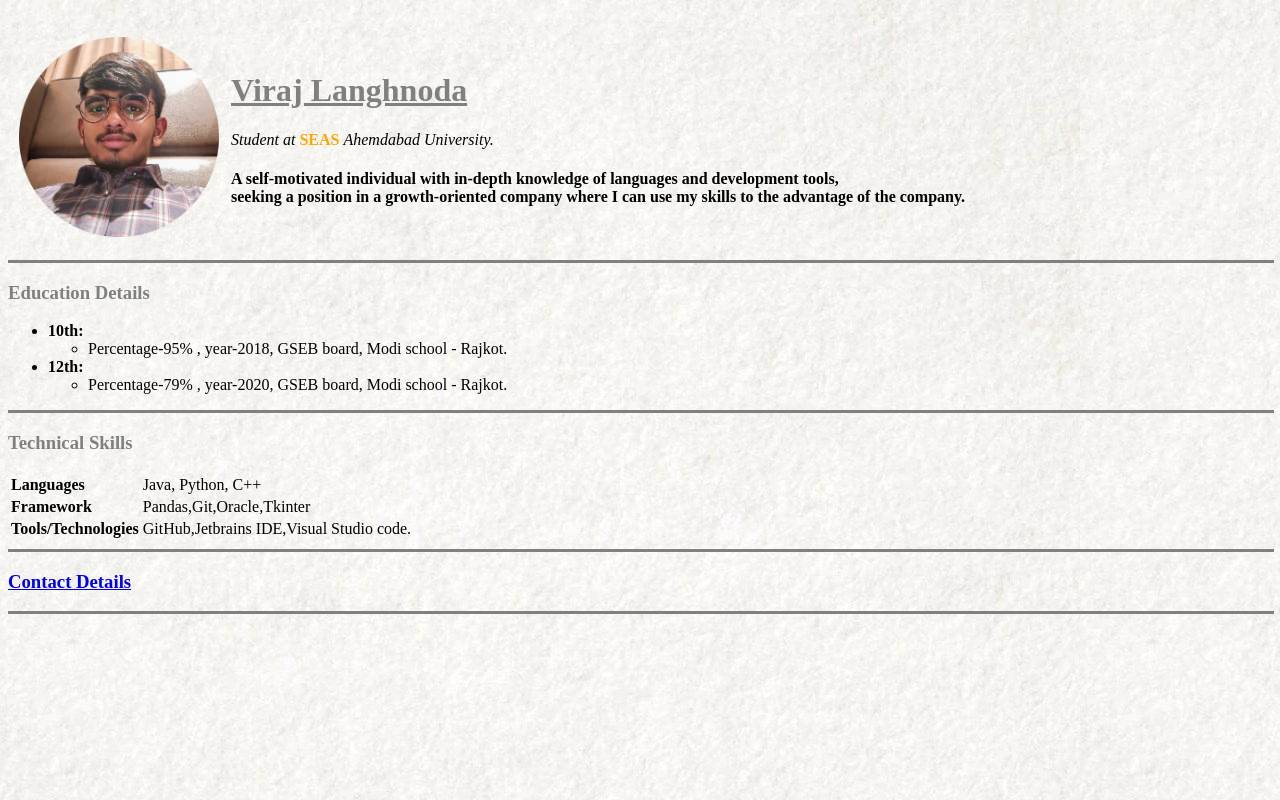
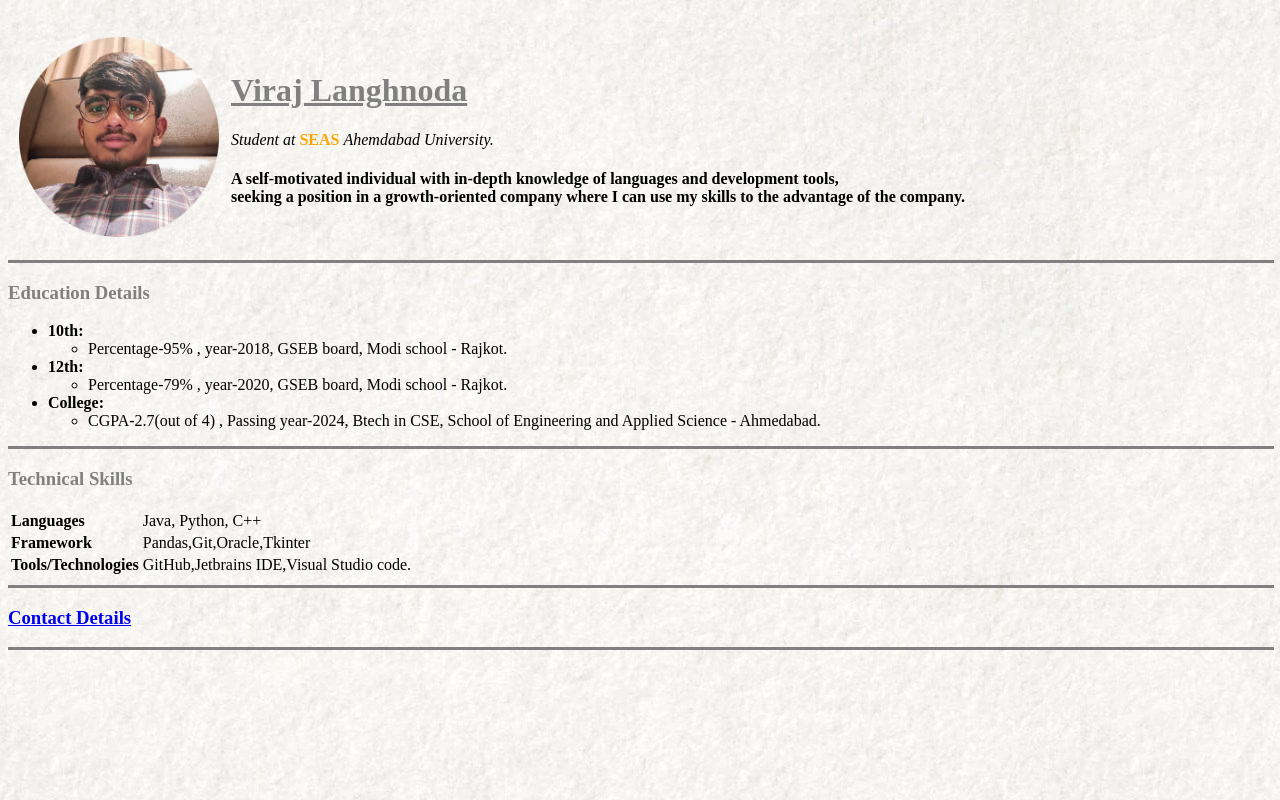
Before and after one commit to virajLanghnoda/cv, a plain HTML site: page index.html in a window 1280 px wide. Drawn offline with Linux system fonts and the light colour scheme.

Commit message:
Updated college index.html

```diff
--- a/index.html
+++ b/index.html
@@ -34,11 +34,11 @@
         <ul>
             <li>Percentage-79% , year-2020, GSEB board, Modi school - Rajkot. </li>
         </ul>
-        <!-- <li><strong>College: </strong> </li> -->
-        <!-- <ul>
+        <li><strong>College: </strong> </li>
+        <ul>
             <li>CGPA-2.7(out of 4) , Passing year-2024, Btech in CSE, School of Engineering and Applied
                 Science - Ahmedabad. </li>
-        </ul> -->
+        </ul>
     </ul>
     <hr width="100%" size="3" align="left" noshade>
     <h3><font color="grey">Technical Skills</font></h3>
```
